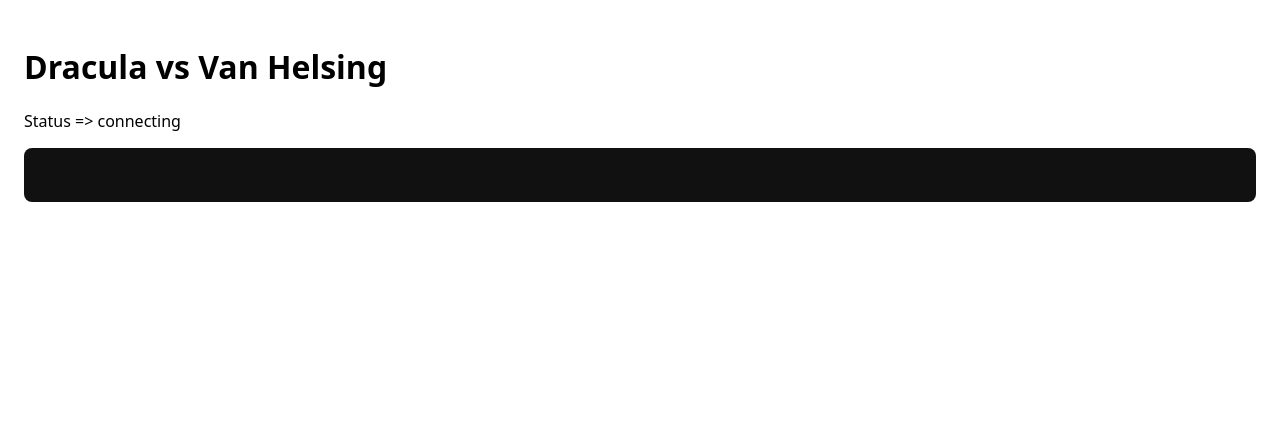
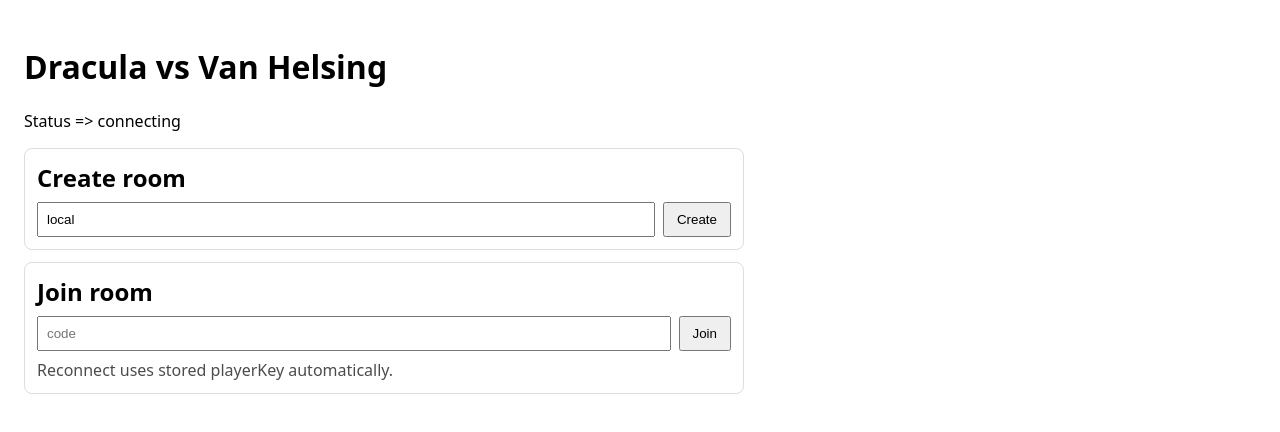
Before and after one commit to FlorentinBouchendhomme/dracula_vanhelsing, a Vue app in the folder apps/client/: page / in a window 1280 px wide. Shown: the top 432 px of the page. Built offline with nearby package versions, Linux system fonts and the light colour scheme; no server answers.

Commit message:
feat: add client ws layer store and lobby

```diff
--- a/apps/client/package.json
+++ b/apps/client/package.json
@@ -13,6 +13,7 @@
   },
   "dependencies": {
     "@game/shared": "workspace:*",
+    "pinia": "^3.0.4",
     "vue": "^3.5.0"
   },
   "devDependencies": {
--- a/apps/client/src/App.vue
+++ b/apps/client/src/App.vue
@@ -1,51 +1,115 @@
 <script setup lang="ts">
-import { onMounted, ref } from "vue";
-import type { ServerToClient } from "@game/shared";
+import { computed, onMounted, ref } from "vue";
+import { useGameStore } from "./state/game";
 
-const status = ref("disconnected");
-const lastMessage = ref<string>("");
+const game = useGameStore();
+
+const roomName = ref("local");
+const joinCode = ref("");
 
 onMounted(() => {
-  const ws = new WebSocket("ws://localhost:8787");
+  game.initWs();
+});
 
-  // Expose for manual testing in browser console
-  (window as unknown as { __ws?: WebSocket }).__ws = ws;
+const isInRoom = computed(() => Boolean(game.roomCode && game.playerId));
+const canReady = computed(() => Boolean(game.room && game.playerId));
 
-  status.value = "connecting";
-
-  ws.onopen = () => {
-    status.value = "connected";
-    ws.send(
-      JSON.stringify({
-        type: "PING",
-        id: globalThis.crypto.randomUUID(),
-        ts: Date.now(),
-        payload: { t: Date.now() }
-      })
-    );
-  };
-
-  ws.onmessage = (event) => {
-    const msg = JSON.parse(String(event.data)) as ServerToClient;
-    lastMessage.value = JSON.stringify(msg, null, 2);
-  };
-
-  ws.onclose = () => {
-    status.value = "disconnected";
-  };
-
-  ws.onerror = () => {
-    status.value = "error";
-  };
+const mySlot = computed(() => {
+  if (!game.room || !game.playerId) return null;
+  return game.room.slots[game.playerId];
 });
 </script>
 
 <template>
-  <main style="font-family: system-ui; padding: 16px">
+  <main style="font-family: system-ui; padding: 16px; max-width: 720px">
     <h1>Dracula vs Van Helsing</h1>
-    <p>Status => {{ status }}</p>
-    <pre style="background: #111; color: #eee; padding: 12px; border-radius: 8px; overflow: auto"
-      >{{ lastMessage }}
-    </pre>
+    <p>Status => {{ game.status }}</p>
+
+    <section v-if="!isInRoom" style="display: grid; gap: 12px; margin-top: 16px">
+      <div style="padding: 12px; border: 1px solid #ddd; border-radius: 8px">
+        <h2 style="margin: 0 0 8px">Create room</h2>
+        <div style="display: flex; gap: 8px">
+          <input v-model="roomName" placeholder="room name" style="flex: 1; padding: 8px" />
+          <button style="padding: 8px 12px" @click="game.createRoom(roomName)">Create</button>
+        </div>
+        <p v-if="game.roomCode" style="margin: 8px 0 0">
+          Room code => <b>{{ game.roomCode }}</b>
+        </p>
+      </div>
+
+      <div style="padding: 12px; border: 1px solid #ddd; border-radius: 8px">
+        <h2 style="margin: 0 0 8px">Join room</h2>
+        <div style="display: flex; gap: 8px">
+          <input v-model="joinCode" placeholder="code" style="flex: 1; padding: 8px" />
+          <button style="padding: 8px 12px" @click="game.joinRoom(joinCode.trim().toUpperCase())">
+            Join
+          </button>
+        </div>
+        <p style="margin: 8px 0 0; opacity: 0.7">Reconnect uses stored playerKey automatically.</p>
+      </div>
+
+      <div v-if="game.lastError" style="padding: 12px; border: 1px solid #f2c; border-radius: 8px">
+        Error => {{ game.lastError.code }} - {{ game.lastError.message }}
+      </div>
+    </section>
+
+    <section v-else style="display: grid; gap: 12px; margin-top: 16px">
+      <div style="padding: 12px; border: 1px solid #ddd; border-radius: 8px">
+        <h2 style="margin: 0 0 8px">Room</h2>
+        <p style="margin: 0">
+          Code => <b>{{ game.roomCode }}</b>
+        </p>
+        <p style="margin: 0">
+          You are => <b>{{ game.playerId }}</b>
+        </p>
+        <button style="margin-top: 8px; padding: 8px 12px" @click="game.leaveRoom()">Leave</button>
+      </div>
+
+      <div v-if="game.room" style="padding: 12px; border: 1px solid #ddd; border-radius: 8px">
+        <h2 style="margin: 0 0 8px">Players</h2>
+
+        <div style="display: grid; gap: 8px">
+          <div>
+            <b>P1</b>
+            - connected => {{ game.room.slots.P1.isConnected }} - ready =>
+            {{ game.room.slots.P1.isReady }}
+          </div>
+          <div>
+            <b>P2</b>
+            - connected => {{ game.room.slots.P2.isConnected }} - ready =>
+            {{ game.room.slots.P2.isReady }}
+          </div>
+        </div>
+
+        <div v-if="canReady" style="display: flex; gap: 8px; margin-top: 12px">
+          <button
+            v-if="mySlot && !mySlot.isReady"
+            style="padding: 8px 12px"
+            @click="game.setReady(true)"
+          >
+            Ready
+          </button>
+          <button
+            v-if="mySlot && mySlot.isReady"
+            style="padding: 8px 12px"
+            @click="game.setReady(false)"
+          >
+            Unready
+          </button>
+        </div>
+      </div>
+
+      <div v-if="game.state" style="padding: 12px; border: 1px solid #ddd; border-radius: 8px">
+        <h2 style="margin: 0 0 8px">State</h2>
+        <pre
+          style="background: #111; color: #eee; padding: 12px; border-radius: 8px; overflow: auto"
+          >{{ JSON.stringify(game.state, null, 2) }}</pre
+        >
+      </div>
+
+      <div v-if="game.lastError" style="padding: 12px; border: 1px solid #f2c; border-radius: 8px">
+        Error => {{ game.lastError.code }} - {{ game.lastError.message }}
+      </div>
+    </section>
   </main>
 </template>
--- a/apps/client/src/main.ts
+++ b/apps/client/src/main.ts
@@ -1,4 +1,5 @@
 import { createApp } from "vue";
+import { createPinia } from "pinia";
 import App from "./App.vue";
 
-createApp(App).mount("#app");
+createApp(App).use(createPinia()).mount("#app");
--- /dev/null
+++ b/apps/client/src/net/ws.ts
@@ -0,0 +1,66 @@
+import type { ClientToServer, ServerToClient } from "@game/shared";
+import { isServerToClientMessage } from "@game/shared";
+
+export type WsHandlers = {
+  onOpen?: () => void;
+  onClose?: () => void;
+  onError?: () => void;
+  onMessage?: (msg: ServerToClient) => void;
+};
+
+export class WsClient {
+  private ws: WebSocket | null = null;
+
+  constructor(
+    private url: string,
+    private handlers: WsHandlers
+  ) {}
+
+  connect(): void {
+    if (
+      this.ws &&
+      (this.ws.readyState === WebSocket.OPEN || this.ws.readyState === WebSocket.CONNECTING)
+    ) {
+      return;
+    }
+
+    const ws = new WebSocket(this.url);
+    this.ws = ws;
+
+    ws.onopen = () => this.handlers.onOpen?.();
+    ws.onclose = () => this.handlers.onClose?.();
+    ws.onerror = () => this.handlers.onError?.();
+
+    ws.onmessage = (event) => {
+      let parsed: unknown;
+      try {
+        parsed = JSON.parse(String(event.data));
+      } catch {
+        return;
+      }
+
+      if (!isServerToClientMessage(parsed)) return;
+
+      this.handlers.onMessage?.(parsed as ServerToClient);
+    };
+  }
+
+  disconnect(): void {
+    if (!this.ws) return;
+    try {
+      this.ws.close();
+    } catch {
+      // ignore
+    }
+    this.ws = null;
+  }
+
+  send(msg: ClientToServer): void {
+    if (!this.ws || this.ws.readyState !== WebSocket.OPEN) return;
+    this.ws.send(JSON.stringify(msg));
+  }
+
+  isConnected(): boolean {
+    return this.ws?.readyState === WebSocket.OPEN;
+  }
+}
--- /dev/null
+++ b/apps/client/src/state/game.ts
@@ -0,0 +1,139 @@
+import { defineStore } from "pinia";
+import { makeClientEnvelope } from "@game/shared";
+import type {
+  ClientToServer,
+  GameState,
+  PlayerId,
+  RoomCode,
+  RoomSummary,
+  ServerToClient
+} from "@game/shared";
+import { WsClient } from "../net/ws";
+
+type ConnectionStatus = "disconnected" | "connecting" | "connected" | "error";
+
+const STORAGE_KEY = "dvsh_playerKey";
+
+export const useGameStore = defineStore("game", {
+  state: () => ({
+    status: "disconnected" as ConnectionStatus,
+
+    roomCode: null as RoomCode | null,
+    playerId: null as PlayerId | null,
+    playerKey: null as string | null,
+
+    room: null as RoomSummary | null,
+    state: null as GameState | null,
+
+    lastError: null as { code: string; message: string } | null,
+
+    _ws: null as WsClient | null
+  }),
+
+  actions: {
+    initWs(url = "ws://localhost:8787"): void {
+      if (this._ws) return;
+
+      this.playerKey = localStorage.getItem(STORAGE_KEY);
+
+      this._ws = new WsClient(url, {
+        onOpen: () => {
+          this.status = "connected";
+          const msg = makeClientEnvelope("PING", { t: Date.now() }, crypto.randomUUID());
+          this._ws?.send(msg);
+        },
+        onClose: () => {
+          this.status = "disconnected";
+        },
+        onError: () => {
+          this.status = "error";
+        },
+        onMessage: (msg) => this.handleServerMessage(msg)
+      });
+
+      this.status = "connecting";
+      this._ws.connect();
+    },
+
+    send(msg: ClientToServer): void {
+      this._ws?.send(msg);
+    },
+
+    createRoom(name: string): void {
+      const msg = makeClientEnvelope("ROOM_CREATE", { name }, crypto.randomUUID());
+      this.send(msg);
+    },
+
+    joinRoom(code: string): void {
+      const msg = makeClientEnvelope(
+        "ROOM_JOIN",
+        { code, playerKey: this.playerKey },
+        crypto.randomUUID()
+      );
+      this.send(msg);
+    },
+
+    leaveRoom(): void {
+      if (!this.roomCode) return;
+      const msg = makeClientEnvelope("ROOM_LEAVE", { code: this.roomCode }, crypto.randomUUID());
+      this.send(msg);
+
+      this.roomCode = null;
+      this.playerId = null;
+      this.room = null;
+      this.state = null;
+      this.lastError = null;
+    },
+
+    setReady(isReady: boolean): void {
+      if (!this.roomCode) return;
+      const msg = makeClientEnvelope(
+        "PLAYER_READY",
+        { code: this.roomCode, isReady },
+        crypto.randomUUID()
+      );
+      this.send(msg);
+    },
+
+    handleServerMessage(msg: ServerToClient): void {
+      switch (msg.type) {
+        case "ROOM_CREATED": {
+          this.roomCode = msg.payload.code;
+          return;
+        }
+
+        case "ROOM_JOINED": {
+          this.roomCode = msg.payload.code;
+          this.playerId = msg.payload.playerId;
+          this.playerKey = msg.payload.playerKey;
+          localStorage.setItem(STORAGE_KEY, msg.payload.playerKey);
+          return;
+        }
+
+        case "ROOM_STATE": {
+          this.room = msg.payload.room;
+          return;
+        }
+
+        case "STATE_SYNC": {
+          this.roomCode = msg.payload.code;
+          this.state = msg.payload.state;
+          return;
+        }
+
+        case "ERROR": {
+          this.lastError = { code: msg.payload.code, message: msg.payload.message };
+          return;
+        }
+
+        case "PONG":
+          return;
+
+        default: {
+          const _exhaustive: never = msg;
+          return _exhaustive;
+        }
+      }
+    }
+  }
+});
```
Also changed, not shown: 2 other files (tests, documents, lock files or other folders).
